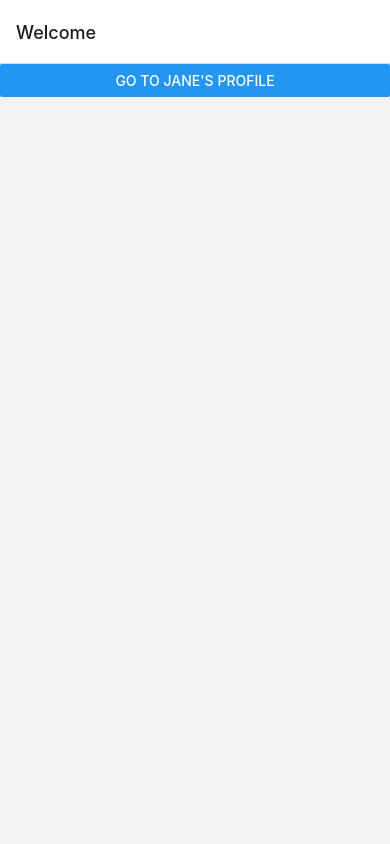
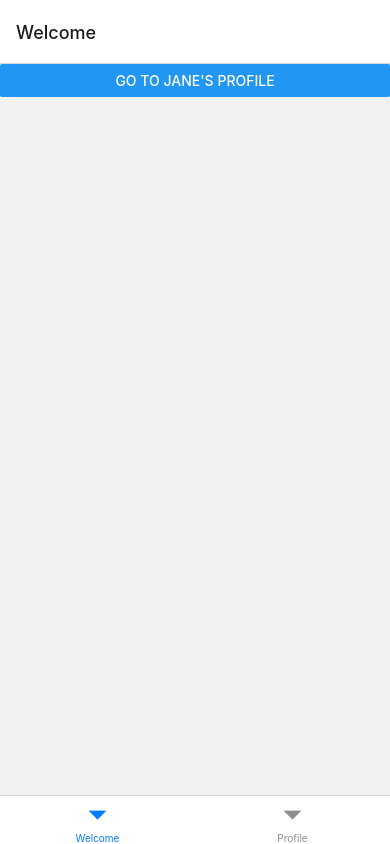
Before and after one commit to vovinhloc/reactnativecli_navigation, a React Native app: screen / in a window 390 px wide. Built offline with nearby package versions, Linux system fonts and the light colour scheme.

Commit message:
tab navigate

```diff
--- a/App.tsx
+++ b/App.tsx
@@ -2,6 +2,7 @@
 import { NavigationContainer } from "@react-navigation/native";
 import { createNativeStackNavigator } from "@react-navigation/native-stack";
 import { Button, Text } from "react-native";
+import { createBottomTabNavigator } from "@react-navigation/bottom-tabs";
 
 // import HomeScreen from "./screens/HomeScreen";
 // import DetailsScreen from "./screens/DetailsScreen";
@@ -15,20 +16,21 @@
   );
 };
 const ProfileScreen = ({ navigation, route }) => {
-  return <Text>This is {route.params.name}'s profile</Text>;
+  return <Text>This is {route?.params?.name}'s profile</Text>;
 };
 const Stack = createNativeStackNavigator();
+const Tab = createBottomTabNavigator();
 function App(): React.JSX.Element {
   return (
     <NavigationContainer>
-      <Stack.Navigator>
-        <Stack.Screen
+      <Tab.Navigator>
+        <Tab.Screen
           name="Home"
           component={HomeScreen}
           options={{ title: "Welcome" }}
         />
-        <Stack.Screen name="Profile" component={ProfileScreen} />
-      </Stack.Navigator>
+        <Tab.Screen name="Profile" component={ProfileScreen} />
+      </Tab.Navigator>
     </NavigationContainer>
   );
 }
--- a/package.json
+++ b/package.json
@@ -10,6 +10,7 @@
     "test": "jest"
   },
   "dependencies": {
+    "@react-navigation/bottom-tabs": "^6.6.1",
     "@react-navigation/native": "^6.1.18",
     "@react-navigation/native-stack": "^6.11.0",
     "react": "18.3.1",
```
Also changed, not shown: 1 other file (tests, documents, lock files or other folders).
